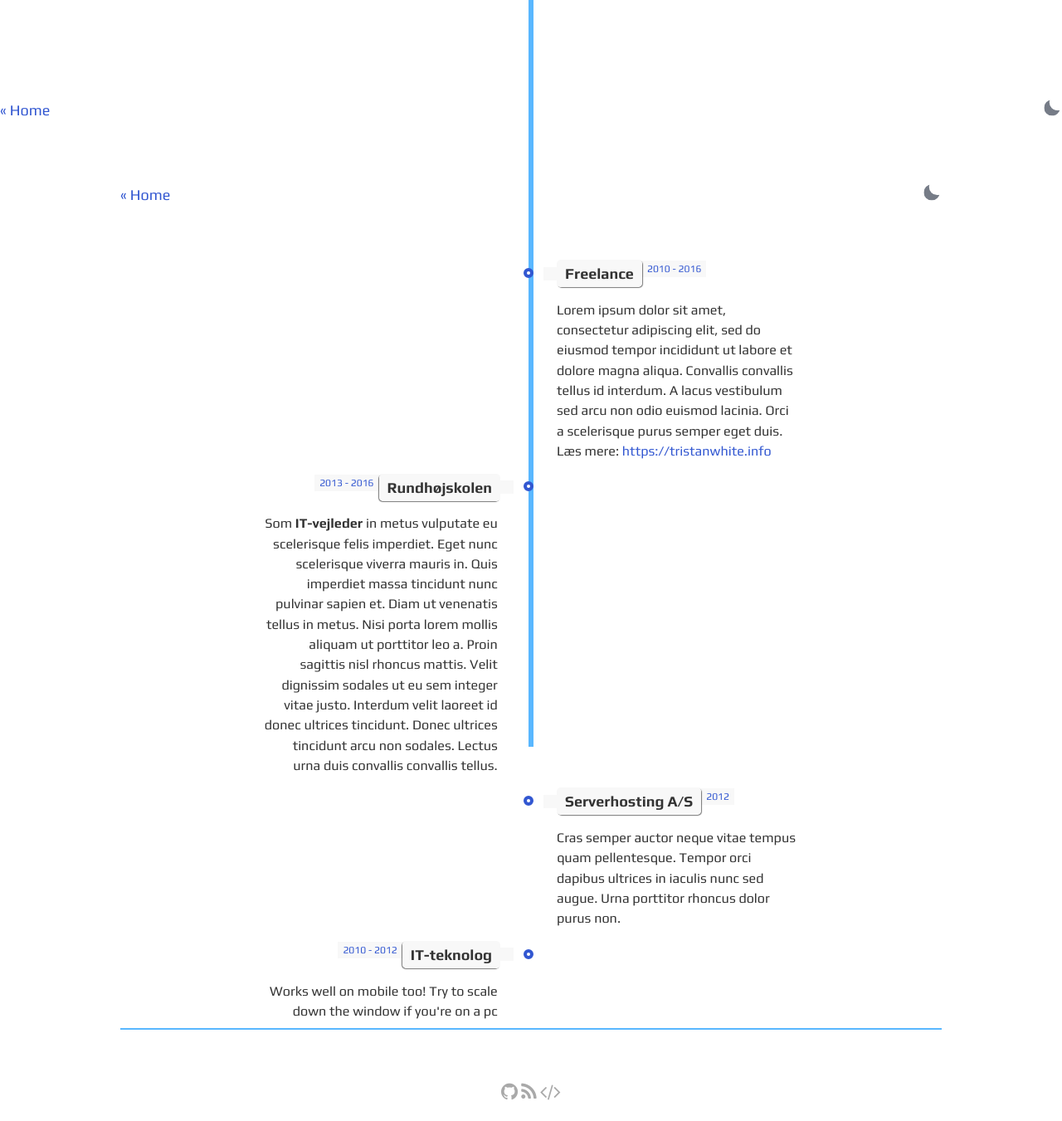
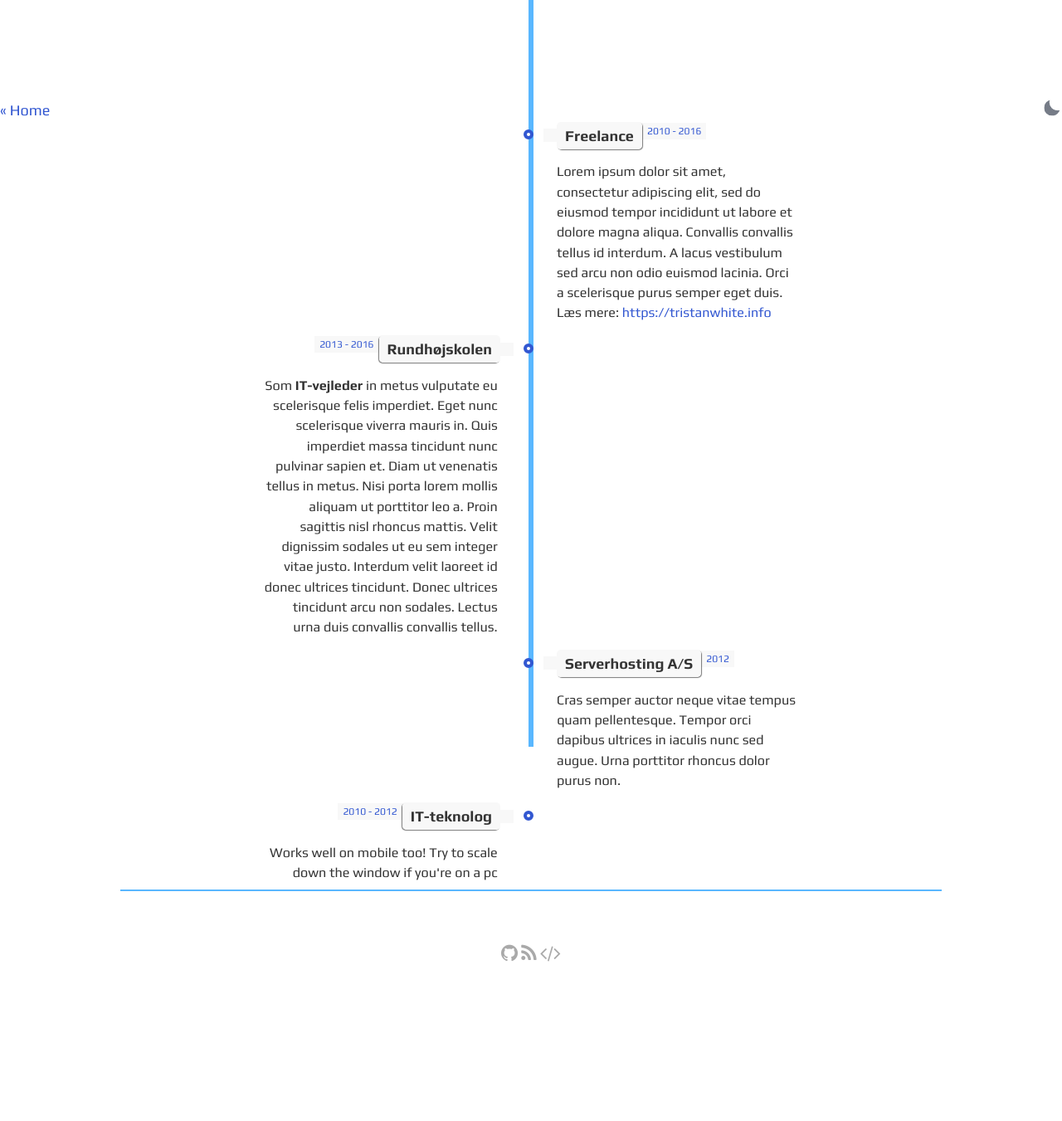
Before and after one commit to kuhekin/gesko, a Jekyll site: the page built from about.html, in a window 1280 px wide. Shown: the whole page at 83% size. Built offline with Jekyll 4.4.1, drawn with Linux system fonts in a browser that asks for light colours; after the commit the page ends 1185 px from its top, so only the background shows below that.

Commit message:
Update about.html

```diff
--- a/about.html
+++ b/about.html
@@ -2,14 +2,7 @@
 layout: default
 ---
 
-<section class="post">
-  <div class="flex-row-between">
-      <a href="{{ site.url }}{{ site.baseurl }}/">« Home</a>
-    <button title="Change theme" id="theme-toggle" onclick="modeSwitcher()">
-      <div></div>
-    </button>
-  </div>
-</section>
+
 
 <section>
     <!-- The Timeline -->
```
